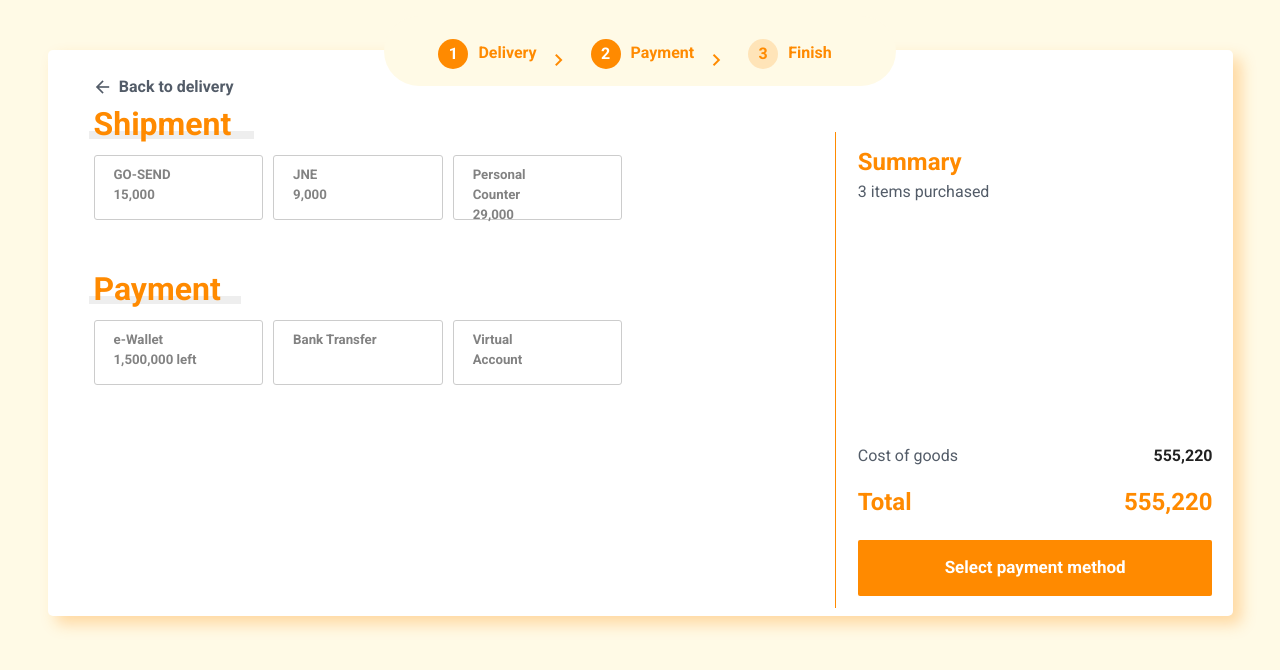
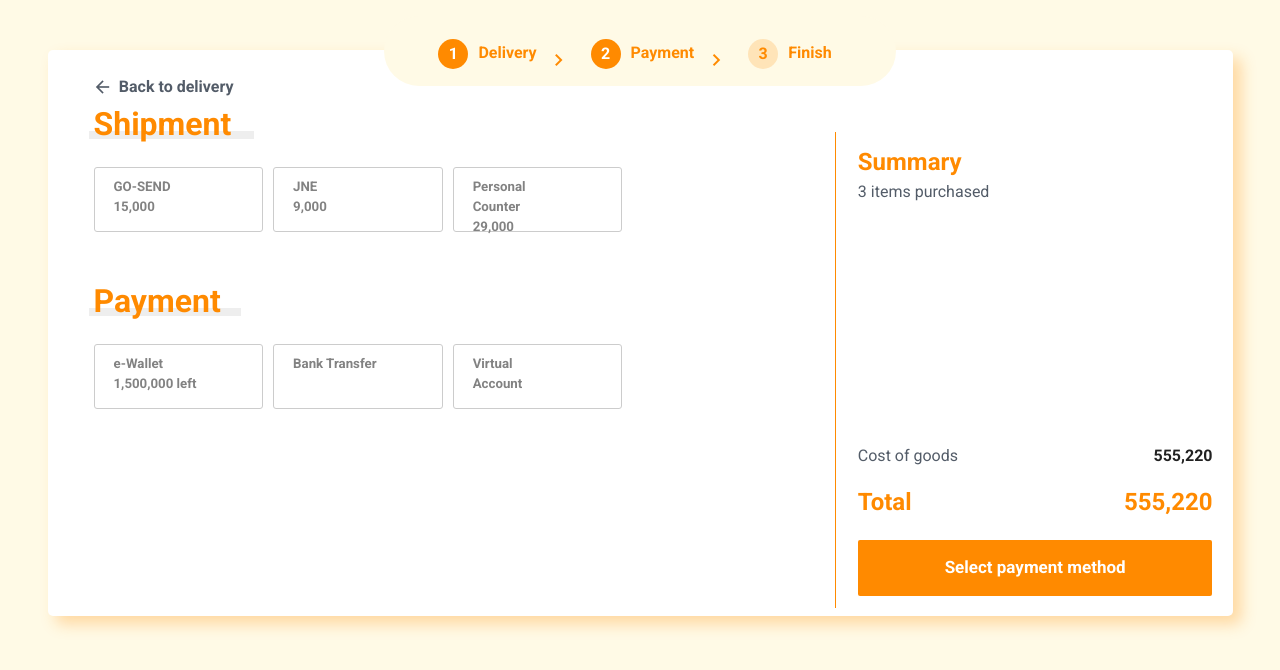
Before and after one commit to fuaditrockz/order-stepper, a Vue app: page / in a window 1280 px wide. Both pictures are taken after a click on the button "Continue to Payment". Shown: the top 670 px of the page. Built offline with nearby package versions, Linux system fonts and the light colour scheme.

Commit message:
[ShipmentAndPayment.vue] Add margin bottom for Title component.

```diff
--- a/src/components/organisms/ShipmentAndPayment.vue
+++ b/src/components/organisms/ShipmentAndPayment.vue
@@ -1,10 +1,10 @@
 <template>
   <div>
-    <v-row class="spacing-between pr-5">
+    <v-row class="spacing-between pr-5 mb-3">
       <Title size="big" title="Shipment" />
     </v-row>
     <FormShipment class="mb-10" />
-    <v-row class="spacing-between pr-5">
+    <v-row class="spacing-between pr-5 mb-3">
       <Title size="big" title="Payment" />
     </v-row>
     <FormPayment class="mb-10" />
```
